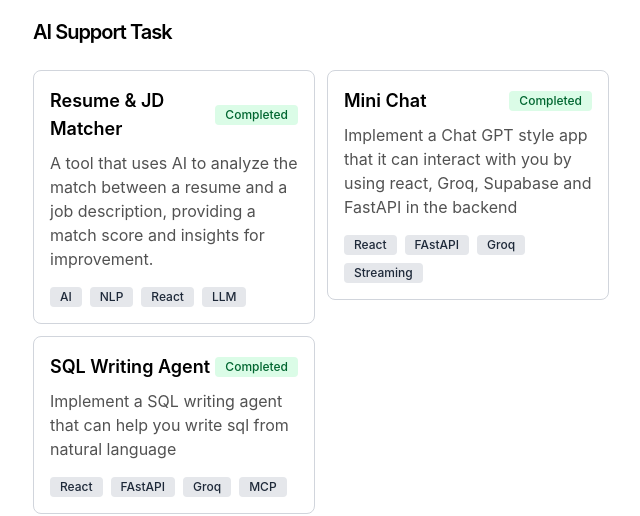
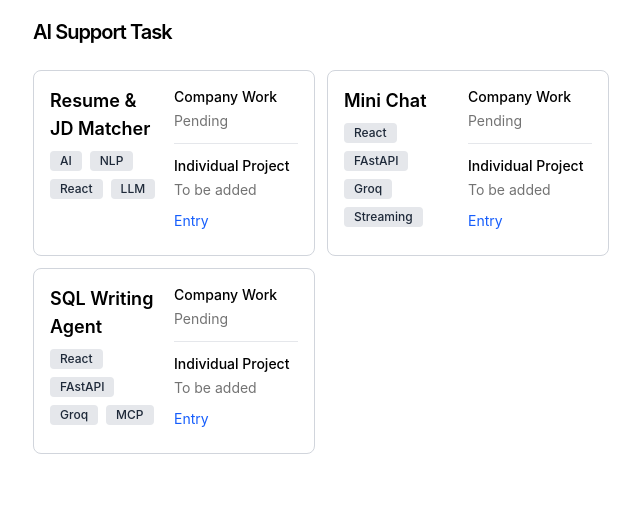
Before and after one commit to CharlotteYW/my-portfolio, a Next.js app: page / in a window 1280 px wide. Shown: the part 346-862 px from the top of the page, without its empty margins (319-959 px from the left). Built offline with nearby package versions, Linux system fonts and the light colour scheme.

Commit message:
AI update 2026-06-19 22:47

```diff
--- a/app/components/project-card.tsx
+++ b/app/components/project-card.tsx
@@ -1,5 +1,4 @@
 import Link from 'next/link'
-
 
 interface ProjectCardProps {
   title: string
@@ -7,8 +6,11 @@ interface ProjectCardProps {
   href: string
   tags: string[]
   status?: 'In Progress' | 'Completed' | 'Planned'
+  companyWork?: string[]
+  projectDescription?: string
 
 }
+
 const statusConfig = {
   'In Progress': {
     label: 'In Progress',
@@ -24,18 +26,22 @@ const statusConfig = {
   },
 }
 
-export   function ProjectCard({ title, description, href, tags, status='Completed' }: ProjectCardProps) {
+export function ProjectCard({
+  title,
+  description,
+  href,
+  tags,
+  status='Completed',
+  companyWork,
+  projectDescription
+}: ProjectCardProps) {
 return (
-  <Link href={href}>
   <div className="border border-gray-300 dark:border-gray-700 rounded-lg p-4 transition-transform hover:scale-[1.02]">
-      <div className="flex items-center justify-between mb-2">
+    <div className="flex flex-col md:flex-row">
+      <div className="md:w-1/2 mb-4 md:mb-0 md:pr-4">
         <h3 className="text-lg font-semibold">{title}</h3>
-        <span className={`text-xs font-medium px-2.5 py-0.5 rounded ${statusConfig[status].style}`}>
-            {statusConfig[status].label}
-          </span>
-      </div>
-      <p className="text-neutral-600 dark:text-neutral-400">{description}</p>
-      <div className="flex flex-wrap gap-2 mt-4">
+        <div className="mt-2 mb-3">
+          <div className="flex flex-wrap gap-2">
             {tags.map((tag) => (
               <span
                 key={tag}
@@ -46,6 +52,47 @@ return (
             ))}
           </div>
         </div>
+      </div>
+
+      <div className="md:w-1/2">
+        {companyWork && companyWork.length > 0 && (
+          <div className="mb-3">
+            <h4 className="font-medium text-sm mb-1">Company Work</h4>
+            <ul className="text-sm list-disc list-inside text-neutral-600 dark:text-neutral-400">
+              {companyWork.map((work, index) => (
+                <li key={index}>{work}</li>
+              ))}
+            </ul>
+          </div>
+        )}
+
+        {(!companyWork || companyWork.length === 0) && (
+          <div className="mb-3">
+            <h4 className="font-medium text-sm mb-1">Company Work</h4>
+            <p className="text-sm text-neutral-500">Pending</p>
+          </div>
+        )}
+
+        <div className="border-t border-gray-200 dark:border-gray-600 pt-3 mt-3">
+          <h4 className="font-medium text-sm mb-1">Individual Project</h4>
+          {projectDescription ? (
+            <p className="text-neutral-600 dark:text-neutral-400 text-sm">{projectDescription}</p>
+          ) : (
+            <p className="text-sm text-neutral-500">To be added</p>
+          )}
+          {href && (
+            <div className="mt-2">
+              <Link
+                href={href}
+                className="text-sm text-blue-600 hover:text-blue-800 dark:text-blue-400 dark:hover:text-blue-300"
+              >
+                Entry
               </Link>
+            </div>
+          )}
+        </div>
+      </div>
+    </div>
+  </div>
 )
 }
```
Lines whose indentation alone changed are shown as unchanged.
